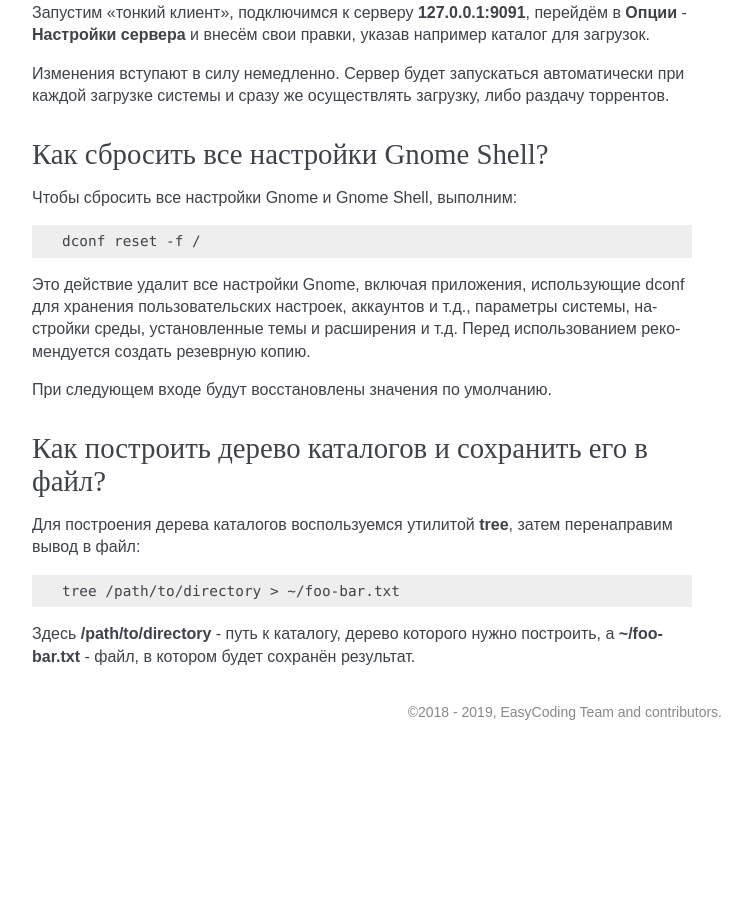
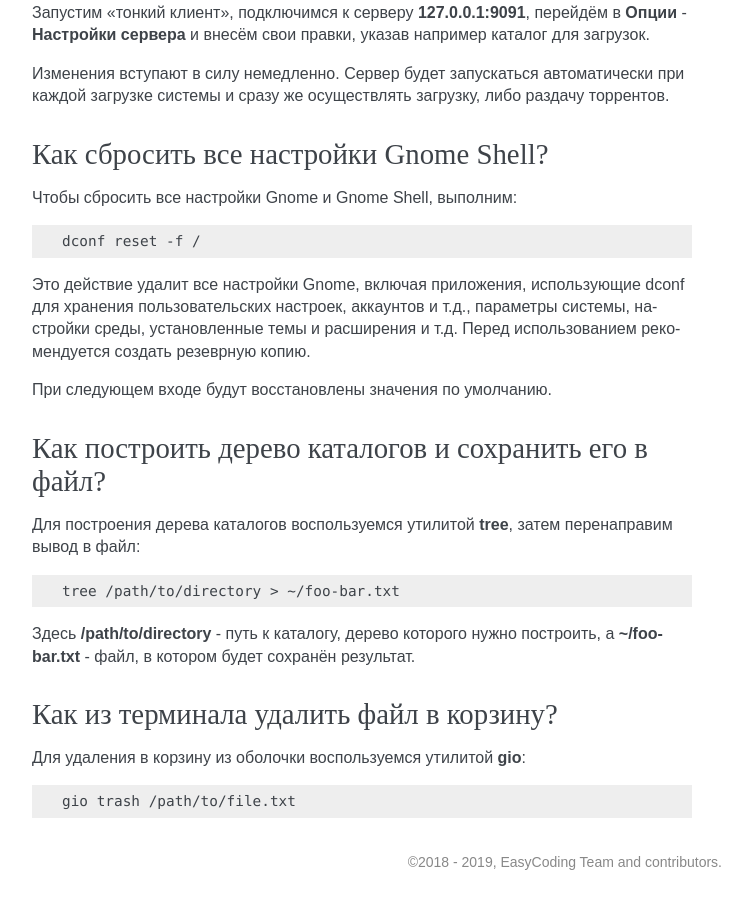
Before and after one commit to RussianFedora/FAQ, a Sphinx documentation site: the page built from source/using-applications.rst, in a window 1280 px wide and 900 px high, scrolled down 12553 px. Shown: the whole window, without its empty margins (388-1137 px from the left). Built offline with Sphinx 7.4.7, drawn with Linux system fonts in a browser that asks for light colours; before the commit the page ends 13303 px from its top, so only the background shows below that; some of the changed text lies outside the part shown.

Commit message:
Added question about removing file to trash from shell.

```diff
--- a/source/using-applications.rst
+++ b/source/using-applications.rst
@@ -695,3 +695,15 @@ Zip-архивы, созданные штатными средствами ОС
     tree /path/to/directory > ~/foo-bar.txt
 
 Здесь **/path/to/directory** - путь к каталогу, дерево которого нужно построить, а **~/foo-bar.txt** - файл, в котором будет сохранён результат.
+
+.. index:: recycle bin, delete file, trash, terminal
+.. _trash-terminal:
+
+Как из терминала удалить файл в корзину?
+===========================================
+
+Для удаления в корзину из оболочки воспользуемся утилитой **gio**:
+
+.. code-block:: text
+
+    gio trash /path/to/file.txt
```
